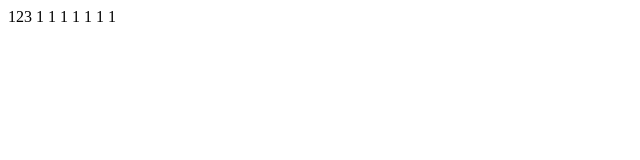
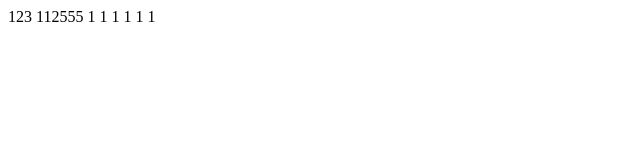
Before and after one commit to zhu20020709/git-demo, a plain HTML site: page index.html in a window 1280 px wide. Shown: the full height of the page, 0-640 px from the left. Drawn offline with Linux system fonts and the light colour scheme.

Commit message:
4index.html

```diff
--- a/index.html
+++ b/index.html
@@ -10,7 +10,7 @@
 
 <body>
     <span>123</span>
-    <span>1</span>
+    <span>112555</span>
     <span>1</span>
     <span>1</span>
     <span>1</span>
```
